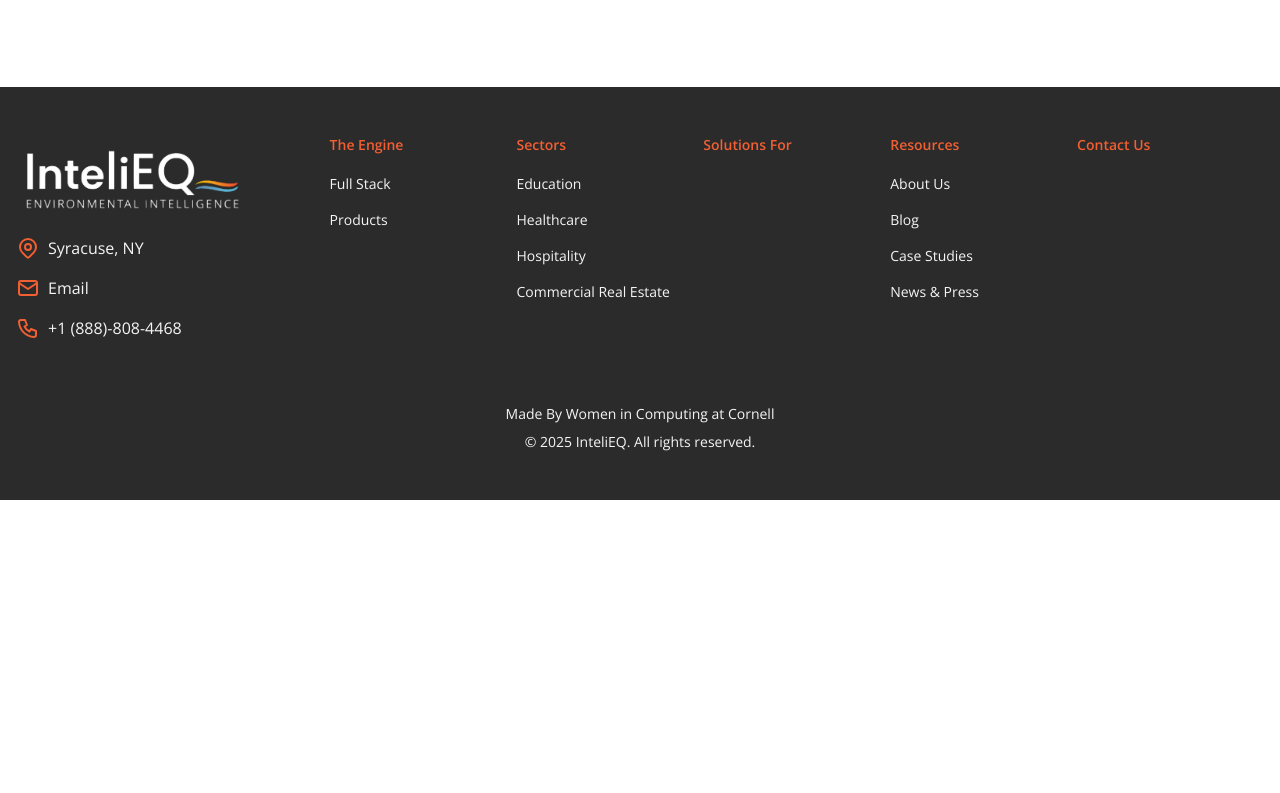
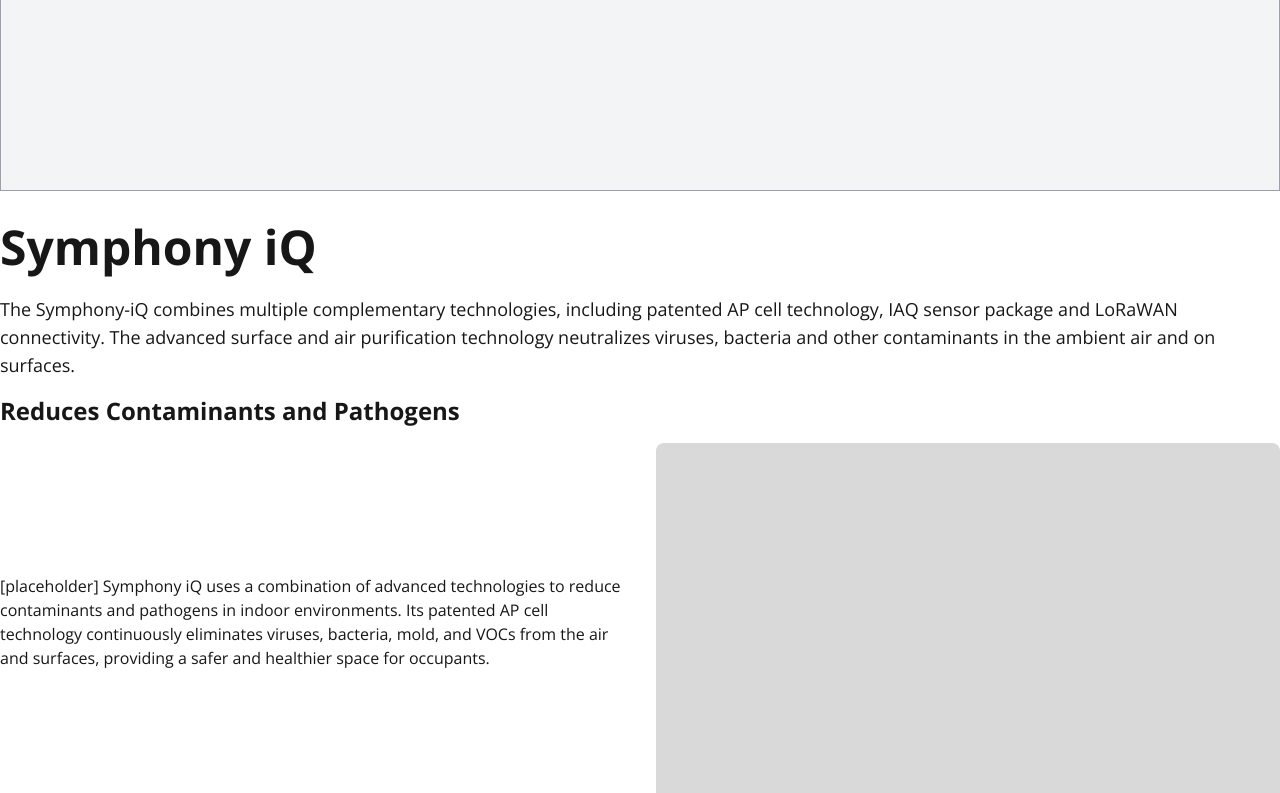
Before and after one commit to cyweng03/InteliEQ, a Next.js app: page /engine/products in a window 1280 px wide. Shown: the part 300-1093 px from the top of the page. Before the commit the page ends 800 px from the top, so only its background shows below. Built offline with nearby package versions, Linux system fonts and the light colour scheme.

Commit message:
add engine products page

```diff
--- a/src/app/components/Footer.tsx
+++ b/src/app/components/Footer.tsx
@@ -48,15 +48,15 @@ export default function Footer() {
           <Link href="/" className="flex items-center space-x-2"><Image src={logo.src} alt="InteliEQ Logo" width={250} height={250} /></Link>
 
           <div className='flex flex-row space-x-2 text-brand-orange'>
-            <svg xmlns="http://www.w3.org/2000/svg" width="24" height="24" viewBox="0 0 24 24" fill="none" stroke="currentColor" stroke-width="2" stroke-linecap="round" stroke-linejoin="round" ><path stroke="none" d="M0 0h24v24H0z" fill="none" /><path d="M9 11a3 3 0 1 0 6 0a3 3 0 0 0 -6 0" /><path d="M17.657 16.657l-4.243 4.243a2 2 0 0 1 -2.827 0l-4.244 -4.243a8 8 0 1 1 11.314 0z" /></svg>
+            <svg xmlns="http://www.w3.org/2000/svg" width="24" height="24" viewBox="0 0 24 24" fill="none" stroke="currentColor" strokeWidth="2" stroke-linecap="round" stroke-linejoin="round" ><path stroke="none" d="M0 0h24v24H0z" fill="none" /><path d="M9 11a3 3 0 1 0 6 0a3 3 0 0 0 -6 0" /><path d="M17.657 16.657l-4.243 4.243a2 2 0 0 1 -2.827 0l-4.244 -4.243a8 8 0 1 1 11.314 0z" /></svg>
             <div className='text-brand-white'>Syracuse, NY</div>
           </div>
           <div className='flex flex-row space-x-2 text-brand-orange'>
-            <svg xmlns="http://www.w3.org/2000/svg" width="24" height="24" viewBox="0 0 24 24" fill="none" stroke="currentColor" stroke-width="2" stroke-linecap="round" stroke-linejoin="round" ><path stroke="none" d="M0 0h24v24H0z" fill="none" /><path d="M3 7a2 2 0 0 1 2 -2h14a2 2 0 0 1 2 2v10a2 2 0 0 1 -2 2h-14a2 2 0 0 1 -2 -2v-10z" /><path d="M3 7l9 6l9 -6" /></svg>
+            <svg xmlns="http://www.w3.org/2000/svg" width="24" height="24" viewBox="0 0 24 24" fill="none" stroke="currentColor" strokeWidth="2" stroke-linecap="round" stroke-linejoin="round" ><path stroke="none" d="M0 0h24v24H0z" fill="none" /><path d="M3 7a2 2 0 0 1 2 -2h14a2 2 0 0 1 2 2v10a2 2 0 0 1 -2 2h-14a2 2 0 0 1 -2 -2v-10z" /><path d="M3 7l9 6l9 -6" /></svg>
             <div className='text-brand-white'>Email</div>
           </div>
           <div className='flex flex-row space-x-2 text-brand-orange'>
-            <svg xmlns="http://www.w3.org/2000/svg" width="24" height="24" viewBox="0 0 24 24" fill="none" stroke="currentColor" stroke-width="2" stroke-linecap="round" stroke-linejoin="round" ><path stroke="none" d="M0 0h24v24H0z" fill="none" /><path d="M5 4h4l2 5l-2.5 1.5a11 11 0 0 0 5 5l1.5 -2.5l5 2v4a2 2 0 0 1 -2 2a16 16 0 0 1 -15 -15a2 2 0 0 1 2 -2" /></svg>
+            <svg xmlns="http://www.w3.org/2000/svg" width="24" height="24" viewBox="0 0 24 24" fill="none" stroke="currentColor" strokeWidth="2" stroke-linecap="round" stroke-linejoin="round" ><path stroke="none" d="M0 0h24v24H0z" fill="none" /><path d="M5 4h4l2 5l-2.5 1.5a11 11 0 0 0 5 5l1.5 -2.5l5 2v4a2 2 0 0 1 -2 2a16 16 0 0 1 -15 -15a2 2 0 0 1 2 -2" /></svg>
             <div className='text-brand-white'>+1 (888)-808-4468</div>
           </div>
         </div>
--- a/src/app/components/NavBar.tsx
+++ b/src/app/components/NavBar.tsx
@@ -51,7 +51,7 @@ export default function NavBar() {
   };
 
   return (
-    <nav className="bg-brand-black shadow-sm fixed w-full z-50" ref={navRef}>
+    <nav className="bg-brand-black shadow-sm w-full z-50" ref={navRef}>
       <div className="container mx-auto px-4">
         <div className="flex justify-between items-center h-16">
           <Link href="/" className="flex items-center space-x-2">
--- a/src/app/engine/products/page.tsx
+++ b/src/app/engine/products/page.tsx
@@ -1,7 +1,113 @@
+import Image, { StaticImageData } from 'next/image';
+import gray from '@/app/assets/gray.png';
+
+
 export default function EngineProductsPage() {
+  type ProductProps = {
+    name: string;
+    description: string;
+    header1: string;
+    content1: string;
+    img1: StaticImageData;
+    header2: string;
+    img2: StaticImageData;
+    content2: string;
+    benefits: string[];
+  }
+
+  const SymphonyiQ: ProductProps = {
+    name: "Symphony iQ",
+    description: "The Symphony-iQ combines multiple complementary technologies, including patented AP cell technology, IAQ sensor package and LoRaWAN connectivity. The advanced surface and air purification technology neutralizes viruses, bacteria and other contaminants in the ambient air and on surfaces.",
+    header1: "Reduces Contaminants and Pathogens",
+    content1: "[placeholder] Symphony iQ uses a combination of advanced technologies to reduce contaminants and pathogens in indoor environments. Its patented AP cell technology continuously eliminates viruses, bacteria, mold, and VOCs from the air and surfaces, providing a safer and healthier space for occupants.",
+    img1: gray,
+    header2: "Benefits",
+    img2: gray,
+    content2: "AP cell technology delivers 24/7 surface decontamination and air purification",
+    benefits: [
+      "Proven to reduce over 99.9% of many common airborne and surface contaminants including viruses, bacteria, mold, fungi, ,VOCs, smoke allergens, and odors.",
+      "Reduces VOC gases, smoke and odors without the use of ozone.",
+      "Portable, lightweight device.",
+      "Easy to use and low maintenance—plug-and-play solution."
+    ]
+  }
+
+  const SensorPure: ProductProps = {
+    name: "SensorPure",
+    description: "The SensorPURE induct series provides active purification in the form of a cell that attaches directly to the HVAC system ductwork to reduce viruses, bacteria and other contaminants in the ambient air and on surfaces.",
+    header1: "Reduces Contaminants and Pathogens",
+    content1: "[placeholder] Symphony iQ uses a combination of advanced technologies to reduce contaminants and pathogens in indoor environments. Its patented AP cell technology continuously eliminates viruses, bacteria, mold, and VOCs from the air and surfaces, providing a safer and healthier space for occupants.",
+    img1: gray,
+    header2: "Benefits",
+    img2: gray,
+    content2: "The SensorPURE induct provides 24/7 surface decontamination and air purification without the use of ozone. It is a proactive and effective solution for any environment.",
+    benefits: [
+      "AP cell technology delivers 24/7 surface decontamination and air purification.",
+      "Proven to reduce over 99.9% of many common airborne and surface contaminants including viruses, bacteria, mold, fungi, ,VOCs, smoke allergens, and odors.",
+    ]
+  }
+
+  function Product({ content }: { content: ProductProps }) {
+    return (
+      <div>
+
+        <div className='flex flex-col space-y-4'>
+          <div className="text-5xl font-bold">{content.name}</div>
+          <div className="text-lg mt-2">{content.description}</div>
+          <div className="text-2xl font-bold">{content.header1}</div>
+          <div className="flex flex-row items-center gap-8">
+            <div className="flex-1">
+              <div>{content.content1}</div>
+            </div>
+            <div className="flex-1">
+              <Image
+                src={content.img1}
+                alt={`${content.name} image 1`}
+                className="w-full h-auto rounded-lg"
+                width={600}
+                height={400}
+              />
+            </div>
+          </div>
+          <div className="text-2xl font-bold">{content.header2}</div>
+          <div className="flex flex-row items-center gap-8">
+            <div className="flex-1">
+              <Image
+                src={content.img2}
+                alt={`${content.name} image 2`}
+                className="w-full h-auto rounded-lg"
+                width={600}
+                height={400}
+              />
+            </div>
+            <div className="flex-1">
+              <div>{content.content2}</div>
+
+              <ul className="list-disc list-inside space-y-2 leading-relaxed">
+                {content.benefits.map((benefit, index) => (
+                  <li key={index}>{benefit}</li>
+                ))}
+              </ul>
+            </div>
+          </div>
+
+        </div>
+      </div>
+    )
+  }
+
+
   return (
-    <div className="container mx-auto py-8">
-      <h1 className="text-3xl font-bold">Products</h1>
+    <div>
+      <div className="w-full aspect-[3/1] border border-gray-400 flex items-center justify-center bg-gray-100">
+        <span className="text-gray-400 text-3xl">▲</span>
+      </div>
+      <div className="container mx-auto flex flex-col space-y-12 py-8">
+
+        <Product content={SymphonyiQ} />
+        <Product content={SensorPure} />
+      </div>
     </div>
+
   );
 }
```
Also changed, not shown: src/app/assets/gray.png (added).
